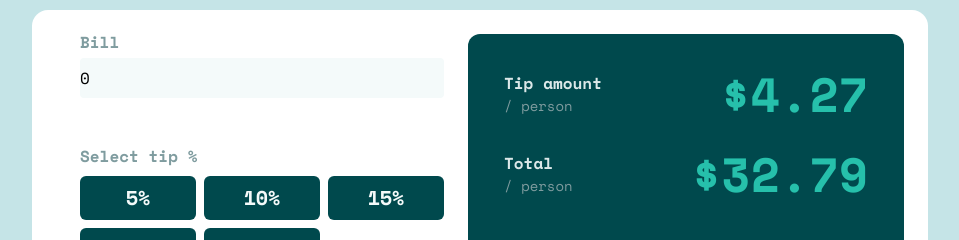
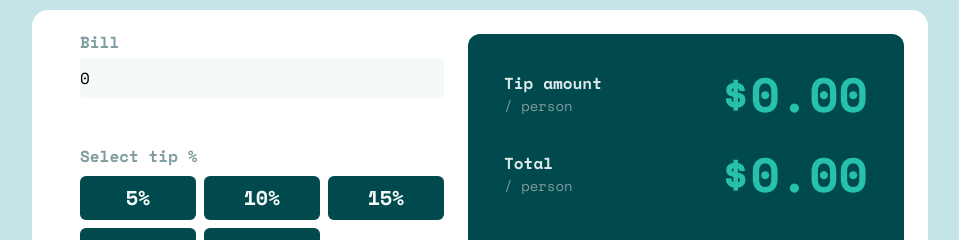
Before and after one commit to Maikolrm/tip-calculator, a React (Vite) app: page / in a window 1280 px wide. Shown: the part 229-469 px from the top of the page, without its empty margins (160-1119 px from the left). Built offline with nearby package versions, Linux system fonts and the light colour scheme.

Commit message:
Components - SplitterTotal - pulling component information from app state

```diff
--- a/src/components/SplitterTotal.jsx
+++ b/src/components/SplitterTotal.jsx
@@ -1,4 +1,12 @@
+import { useContext } from "react"
+
+// context
+import AppState from "../AppState"
+
 export default function SplitterTotal(props) {
+  // app state
+  const appState = useContext(AppState)
+
   return (
     <div className="mt-6 p-9 rounded-xl bg-dark-cyan lg:flex-1 lg:mt-0">
       <div className="pb-36">
@@ -7,14 +15,14 @@ export default function SplitterTotal(props) {
             <h2 className="opacity-90 font-semibold text-light-gr-cyan leading-none">Tip amount</h2>
             <p className="mt-2 text-sm text-gr-cyan leading-none">/ person</p>
           </div>
-          <h2 className="font-bold text-5xl text-primary">$4.27</h2>
+          <h2 className="font-bold text-5xl text-primary">${appState.amount.toFixed(2)}</h2>
         </div>
         <div className="flex items-center mt-8">
           <div className="flex-1">
             <h2 className="opacity-90 font-semibold text-light-gr-cyan leading-none">Total</h2>
             <p className="mt-2 text-sm text-gr-cyan leading-none">/ person</p>
           </div>
-          <h2 className="font-bold text-5xl text-primary">$32.79</h2>
+          <h2 className="font-bold text-5xl text-primary">${appState.total.toFixed(2)}</h2>
         </div>
       </div>
       <button className="block w-full bg-primary rounded-md font-bold text-dark-cyan leading-10 uppercase tracking-widest">reset</button>
```
